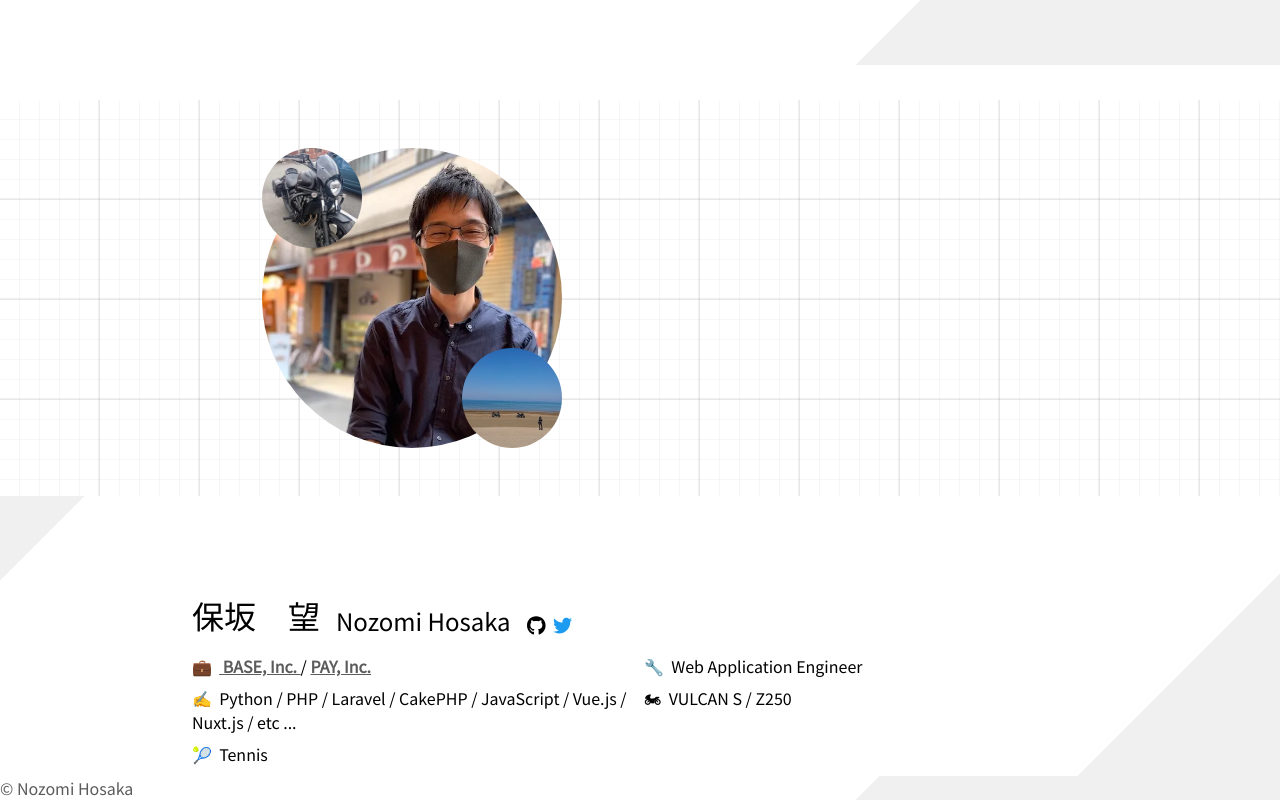
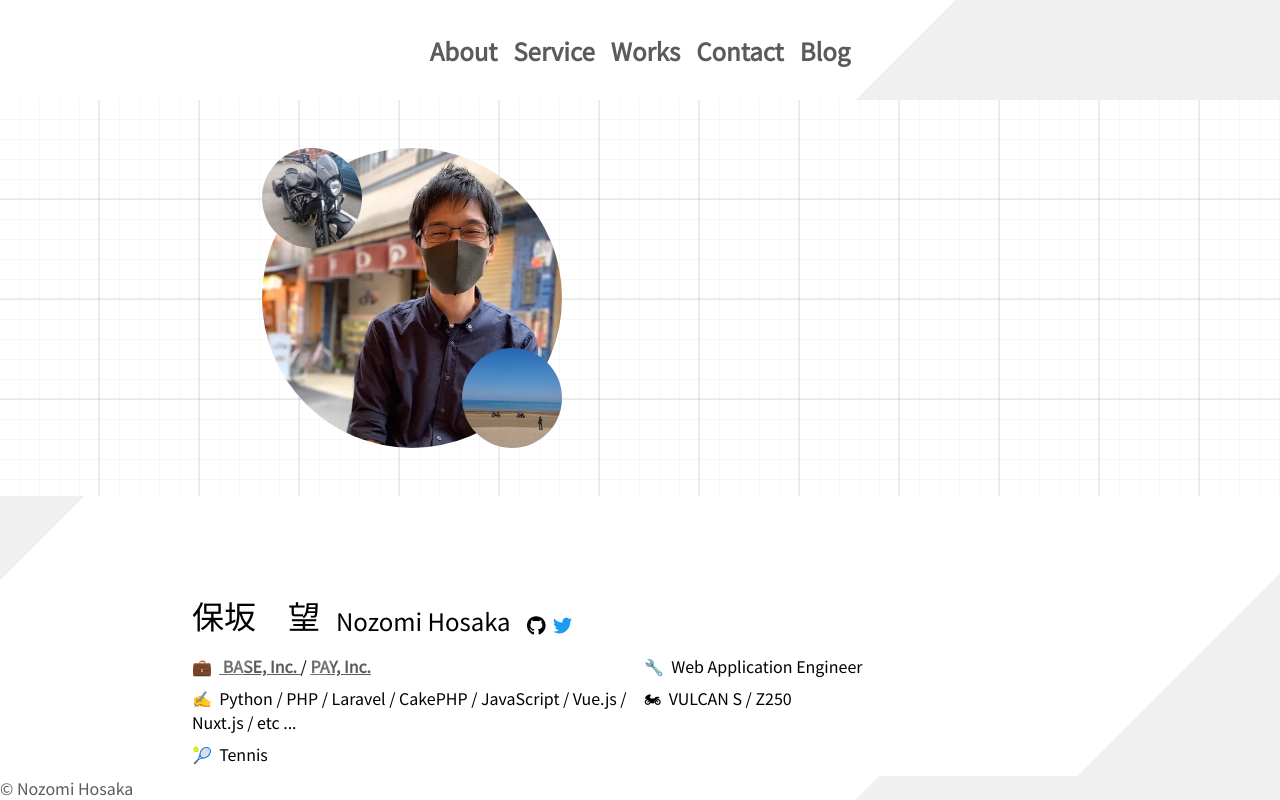
Before and after one commit to nonz250/homepage, a Nuxt app in the folder nuxt3/: page / in a window 1280 px wide. Shown: the top 800 px of the page. Built offline with nearby package versions, Linux system fonts and the light colour scheme.

Commit message:
add vue-scrollto

```diff
--- a/nuxt3/components/TheHeader.vue
+++ b/nuxt3/components/TheHeader.vue
@@ -3,21 +3,21 @@
     <div class="actions parallax-bg" :class="{ hide: !hideScrollingActions }">
       <div class="left" />
       <div class="center">
-<!--        <nuxt-link v-scroll-to="'#about'" class="actions-link mr-1" to>-->
-<!--          About-->
-<!--        </nuxt-link>-->
-<!--        <nuxt-link v-scroll-to="'#service'" class="actions-link mr-1" to>-->
-<!--          Service-->
-<!--        </nuxt-link>-->
-<!--        <nuxt-link v-scroll-to="'#works'" class="actions-link mr-1" to>-->
-<!--          Works-->
-<!--        </nuxt-link>-->
-<!--        <nuxt-link v-scroll-to="'#contact'" class="actions-link mr-1" to>-->
-<!--          Contact-->
-<!--        </nuxt-link>-->
-<!--        <anchor link="https://labo.nozomi.bike" :shine="false" class="actions-link">-->
-<!--          Blog-->
-<!--        </anchor>-->
+        <nuxt-link v-scroll-to="'#about'" class="actions-link mr-1" to>
+          About
+        </nuxt-link>
+        <nuxt-link v-scroll-to="'#service'" class="actions-link mr-1" to>
+          Service
+        </nuxt-link>
+        <nuxt-link v-scroll-to="'#works'" class="actions-link mr-1" to>
+          Works
+        </nuxt-link>
+        <nuxt-link v-scroll-to="'#contact'" class="actions-link mr-1" to>
+          Contact
+        </nuxt-link>
+        <anchor link="https://labo.nozomi.bike" :shine="false" class="actions-link">
+          Blog
+        </anchor>
       </div>
       <div class="right" />
     </div>
@@ -59,6 +59,8 @@ const setHideScrollingActions = () => {
 
 onMounted(() => {
   setCurrentScrollPositionY()
+  document.addEventListener('scroll', setCurrentScrollPositionY)
+
   setInterval(() => {
     setHideScrollingActions()
   }, 1000 / FPS60.value)
@@ -87,6 +89,8 @@ onMounted(() => {
   color: $lnk-black;
   font-weight: bold;
   font-size: 1.5rem;
+  text-decoration: none;
+  cursor: pointer;
   @media screen and (max-width: 600px) {
     font-size: 1rem;
   }
--- a/nuxt3/package.json
+++ b/nuxt3/package.json
@@ -15,6 +15,7 @@
     "@fortawesome/vue-fontawesome": "^3.0.2",
     "material-icons": "^1.13.1",
     "nuxt": "3.0.0",
-    "sass": "^1.57.1"
+    "sass": "^1.57.1",
+    "vue-scrollto": "^2.20.0"
   }
 }
--- /dev/null
+++ b/nuxt3/plugins/vue-scrollto.ts
@@ -0,0 +1,9 @@
+import { defineNuxtPlugin } from "#app"
+import VueScrollTo from 'vue-scrollto'
+
+export default defineNuxtPlugin((nuxtApp) => {
+  nuxtApp.vueApp.use(VueScrollTo, {
+    duration: 700,
+    offset: -50
+  })
+})
```
Also changed, not shown: 1 other file (tests, documents, lock files or other folders).
